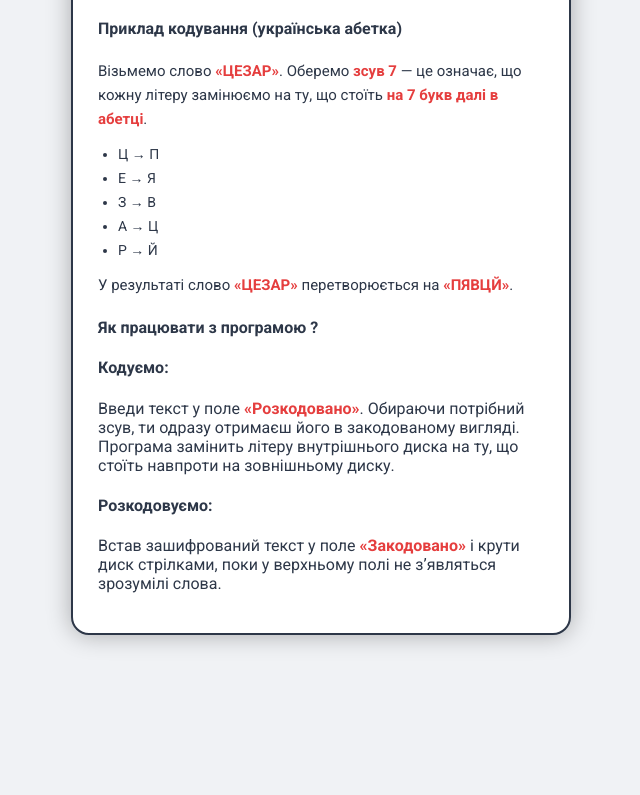
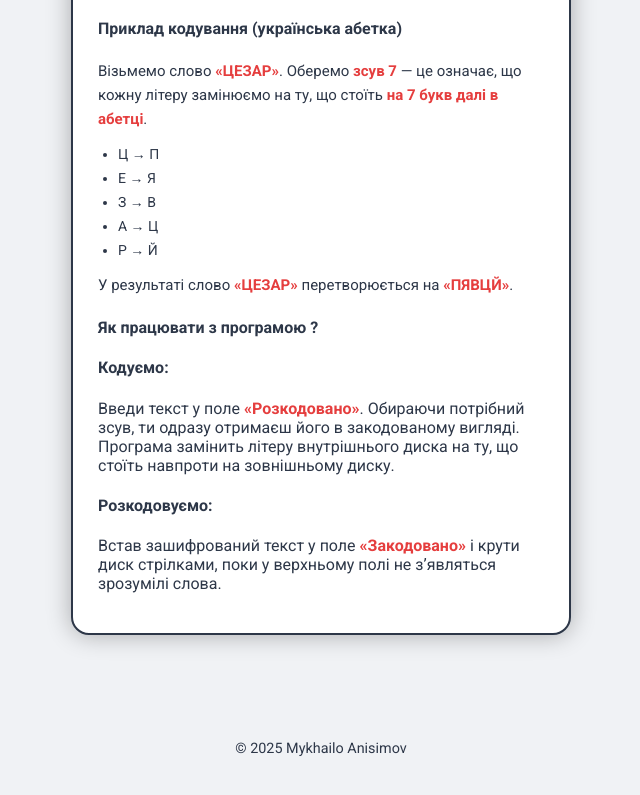
Before and after one commit to MixaUA/Cesar, a plain HTML site: page index.html in a window 1280 px wide. Shown: the part 1533-2328 px from the top of the page, without its empty margins (319-959 px from the left). Before the commit the page ends 2238 px from the top, so only its background shows below. Drawn offline with Linux system fonts and the light colour scheme.

Commit message:
Add copyright notice

```diff
--- a/index.html
+++ b/index.html
@@ -104,6 +104,10 @@
         </div>
     </div>
 
+    <footer>
+        <p>&copy; <span id="copyright-year">2025</span> Mykhailo Anisimov</p>
+    </footer>
+
     <script src="main.js" defer></script>
     <script>
         if ('serviceWorker' in navigator) {
--- a/main.js
+++ b/main.js
@@ -137,3 +137,11 @@ function autoResize(textarea) {
 document.fonts.ready.then(() => {
     performInitialSetup();
 });
+
+
+document.addEventListener('DOMContentLoaded', (event) => {
+    const yearSpan = document.getElementById('copyright-year');
+    if (yearSpan) {
+        yearSpan.textContent = new Date().getFullYear();
+    }
+});
--- a/style.css
+++ b/style.css
@@ -159,3 +159,11 @@ textarea:focus { border-color: var(--red-color); }
         display: block;
     }
 }
+
+footer {
+    margin-top: 50px;
+    padding: 20px;
+    text-align: center;
+    color: var(--accent-color);
+    font-size: 0.9em;
+}
```
